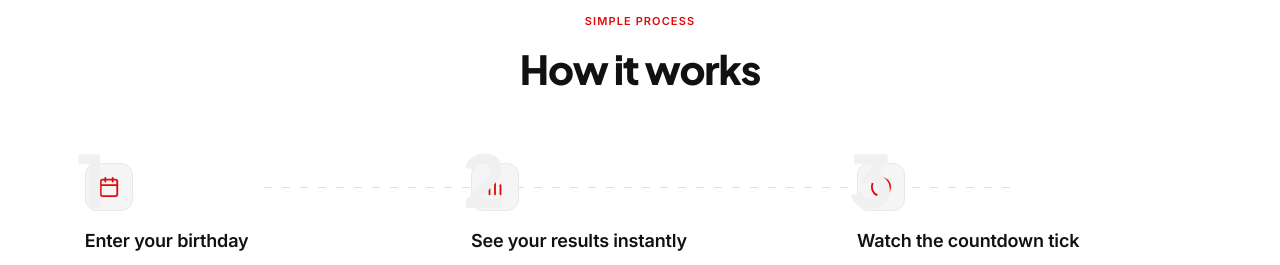
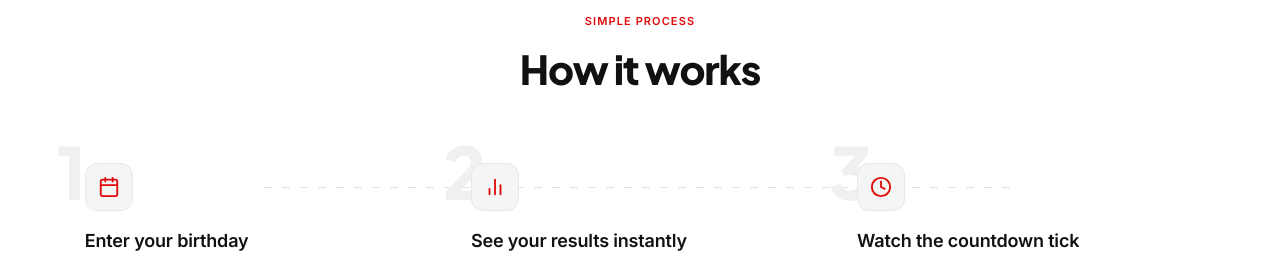
Before and after one commit to zohaibIslam03/Ozaar, a Next.js app: page /tools/age-calculator in a window 1280 px wide. Shown: the part 1300-1565 px from the top of the page. Built offline with nearby package versions, Linux system fonts and the light colour scheme.

Commit message:
fix: adjust positioning and z-index in ToolHowItWorks component for improved layout
- Modified the positioning of the step number for better alignment.
- Updated z-index for the icon box to ensure proper layering in the layout.

```diff
--- a/components/tool-page/ToolHowItWorks.tsx
+++ b/components/tool-page/ToolHowItWorks.tsx
@@ -57,7 +57,7 @@ export default function ToolHowItWorks({ steps, accentColor }: ToolHowItWorksPro
             >
               {/* Big decorative step number */}
               <span
-                className="absolute -top-5 left-0 select-none pointer-events-none"
+                className="absolute -top-7 -left-5 z-0 select-none pointer-events-none"
                 style={{
                   fontFamily: "var(--font-jakarta)",
                   fontSize: "72px",
@@ -71,7 +71,7 @@ export default function ToolHowItWorks({ steps, accentColor }: ToolHowItWorksPro
 
               {/* Icon box */}
               <div
-                className="w-12 h-12 rounded-xl flex items-center justify-center shrink-0"
+                className="relative z-10 w-12 h-12 rounded-xl flex items-center justify-center shrink-0"
                 style={{ background: "#F5F5F5", border: "1px solid #E8E8E8" }}
               >
                 <StepIcon icon={step.icon} color={accentColor} />
```
